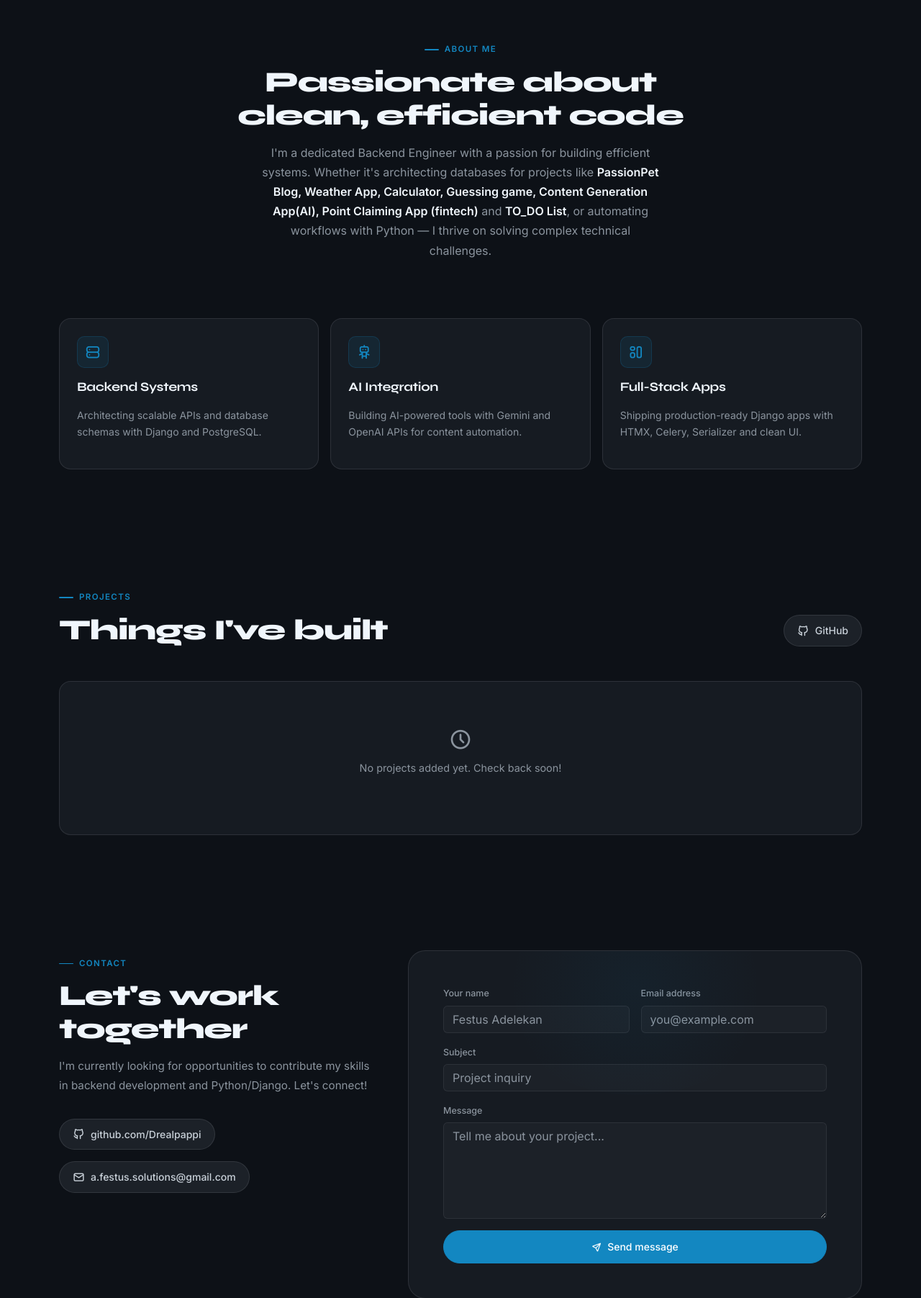
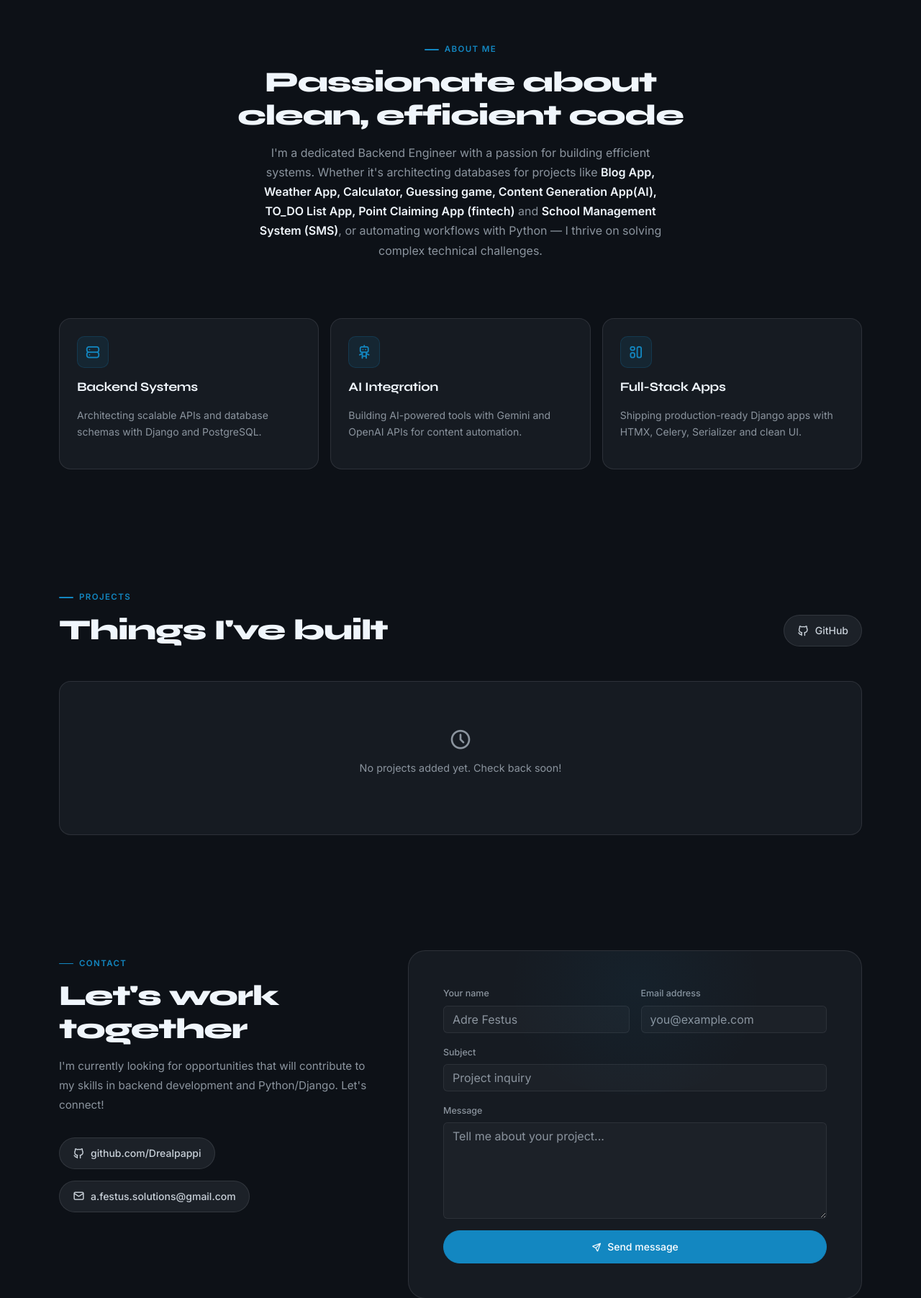
Before and after one commit to Drealpappi/myportfolio, a Django app: page / in a window 1280 px wide. Shown: the part 1000-2803 px from the top of the page at 72% size. Run offline with Django 5.2, Linux system fonts and the light colour scheme; data that the repository does not hold is empty.

Commit message:
Initial commit: Not final commit

```diff
--- a/base/views.py
+++ b/base/views.py
@@ -24,7 +24,7 @@ def home(request):
                 subject,
                 f"Message from {name} ({email}):\n\n{message_content}",
                 settings.EMAIL_HOST_USER,
-                ['adelekanf7@gmail.com'],
+                ['a.festus.solutions@gmail.com'],
                 fail_silently=False,
             )
 
--- a/portfolio/urls.py
+++ b/portfolio/urls.py
@@ -16,8 +16,13 @@ Including another URLconf
 """
 from django.contrib import admin
 from django.urls import path, include
+from django.conf import settings
+from django.conf.urls.static import static
 
 urlpatterns = [
     path('admin/', admin.site.urls),
     path('', include('base.urls')),
 ]
+
+if settings.DEBUG:
+    urlpatterns += static(settings.MEDIA_URL, document_root=settings.MEDIA_ROOT)
--- a/templates/base.html
+++ b/templates/base.html
@@ -17,7 +17,6 @@
     <!-- Tabler Icons -->
     <link rel="stylesheet" href="https://cdn.jsdelivr.net/npm/@tabler/icons-webfont@latest/tabler-icons.min.css">
 
-    <!-- Your CSS — loads last so it overrides Bootstrap -->
     <link rel="stylesheet" href="{% static 'css/style.css' %}">
 </head>
 <body>
--- a/templates/home.html
+++ b/templates/home.html
@@ -18,7 +18,7 @@
           Backend Engineer
         </h1>
         <p class="hero-subtitle">
-          Python & Django specialist. I build efficient, scalable systems —
+          Python & Django specialist. I build efficient, reliable, and scalable systems —
           from fintech apps to AI-powered content tools. I thrive on solving
           complex technical challenges.
         </p>
@@ -82,13 +82,13 @@
         <p class="section-subtitle mx-auto">
           I'm a dedicated Backend Engineer with a passion for building efficient systems.
           Whether it's architecting databases for projects like
-          <strong style="color: var(--heading-color);">PassionPet Blog, Weather App, Calculator, Guessing game, Content Generation App(AI), Point Claiming App (fintech)</strong>
-          and <strong style="color: var(--heading-color);">TO_DO List</strong>,
+          <strong style="color: var(--heading-color);">Blog App, Weather App, Calculator, Guessing game, Content Generation App(AI), TO_DO List App, Point Claiming App (fintech)</strong>
+          and <strong style="color: var(--heading-color);">School Management System (SMS)</strong>,
           or automating workflows with Python — I thrive on solving complex technical challenges.
         </p>
       </div>
     </div>
-
+    {% load static %}
     <div class="row g-3 mt-5">
       <div class="col-md-4">
         <div class="project-card" style="align-items: flex-start;">
@@ -122,6 +122,7 @@
 </section>
 
 <!-- ─── PROJECTS ──────────────────────────────────────────── -->
+ {% load static %}
 <section id="projects">
   <div class="container">
     <div class="section-label">Projects</div>
@@ -184,7 +185,7 @@
         <div class="section-label">Contact</div>
         <h2 class="section-title">Let's work<br>together</h2>
         <p style="color:var(--muted-color);font-size:0.95rem;line-height:1.75;margin-bottom:2rem;">
-          I'm currently looking for opportunities to contribute my skills in
+          I'm currently looking for opportunities that will contribute to my skills in
           backend development and Python/Django. Let's connect!
         </p>
         <div class="d-flex flex-column gap-3">
@@ -218,7 +219,7 @@
             <div class="row g-3">
               <div class="col-sm-6">
                 <label style="display:block;font-size:0.78rem;font-weight:500;color:var(--muted-color);margin-bottom:6px;">Your name</label>
-                <input type="text" name="name" class="form-control" placeholder="Festus Adelekan" required>
+                <input type="text" name="name" class="form-control" placeholder="Adre Festus" required>
               </div>
               <div class="col-sm-6">
                 <label style="display:block;font-size:0.78rem;font-weight:500;color:var(--muted-color);margin-bottom:6px;">Email address</label>
```
